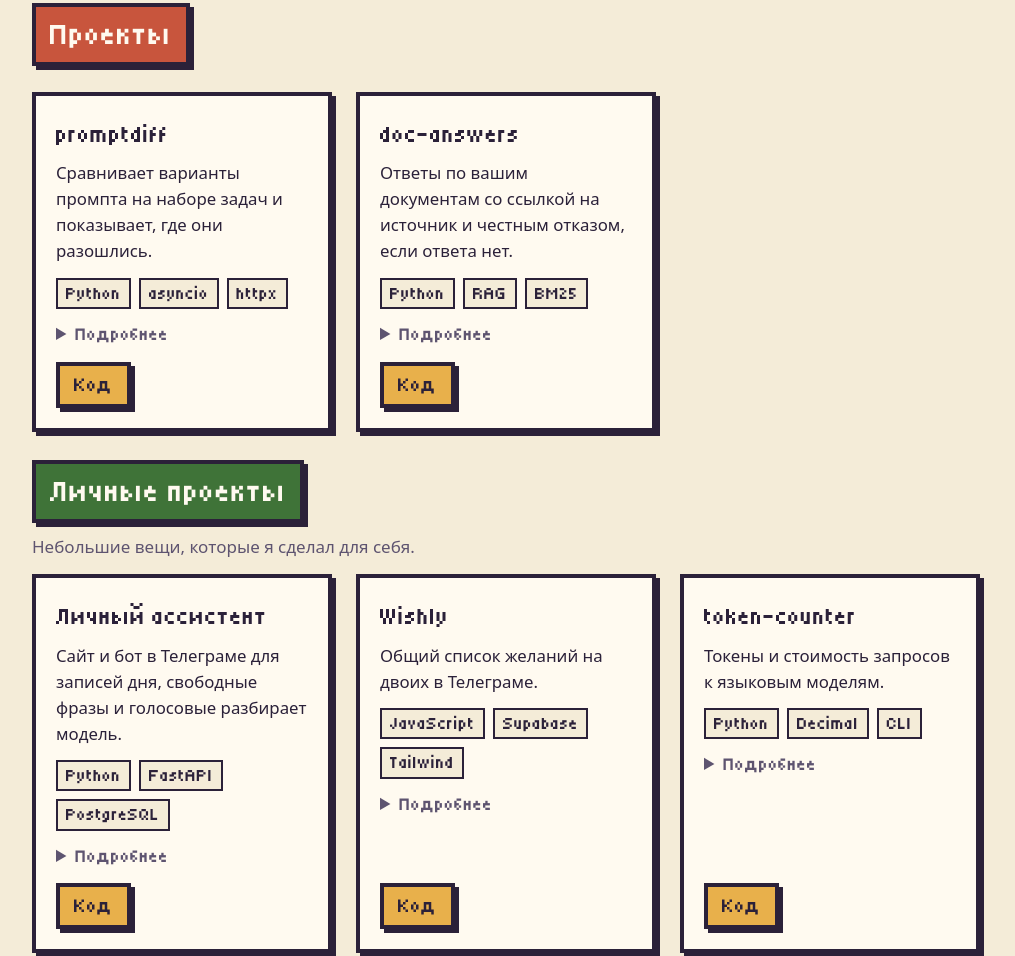
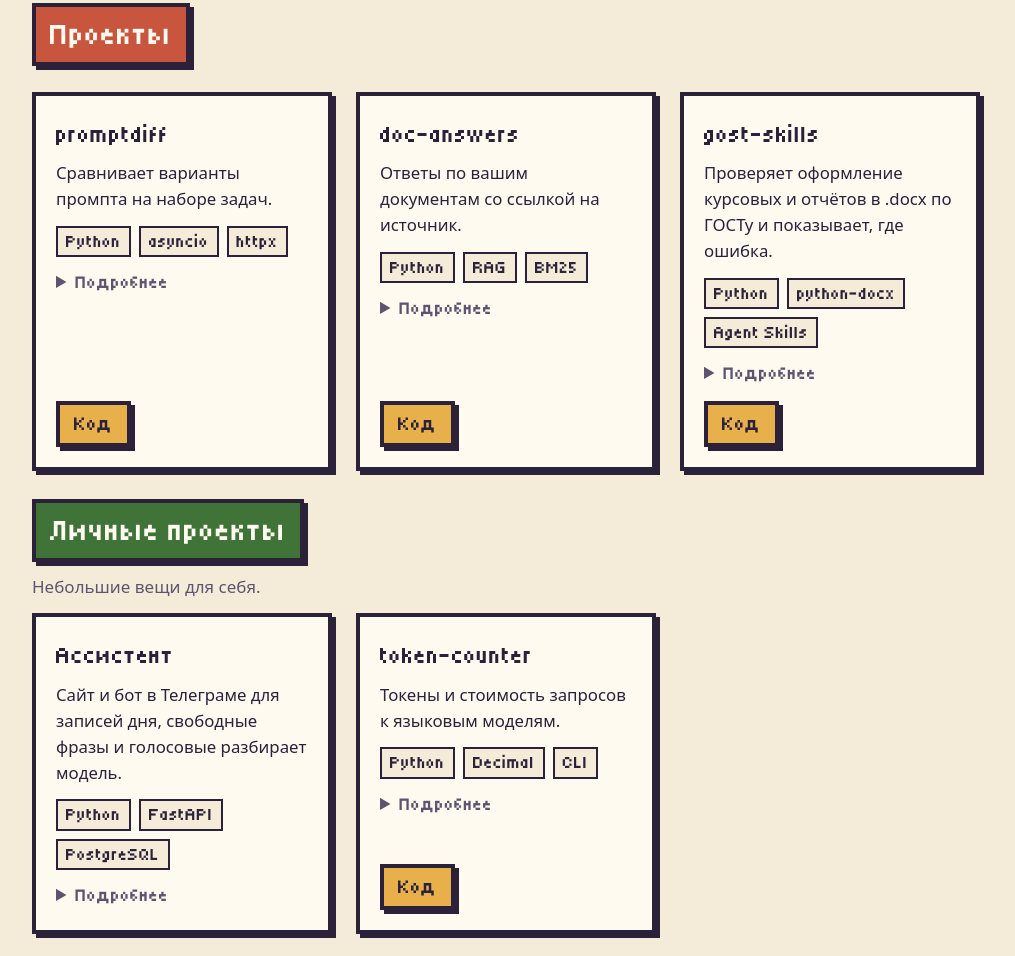
Before and after one commit to maarshir/maarshir.github.io, a website with bundled scripts: page index.html in a window 1280 px wide. Shown: the part 636-1592 px from the top of the page, without its empty margins (134-1149 px from the left). Built offline with nearby package versions, Linux system fonts and the light colour scheme.

Commit message:
index.html пересобран; README: gost-skills в разделе «Проекты», ссылка на код только у открытых

```diff
--- a/index.html
+++ b/index.html
@@ -4,7 +4,7 @@
 <meta charset="utf-8">
 <meta name="viewport" content="width=device-width, initial-scale=1">
 <title>Иван Капустин, разработчик</title>
-<meta name="description" content="Иван Капустин: веб-приложения, боты и автоматизация, расту в сторону ИИ-инженерии. Проекты promptdiff и doc-answers, резюме и контакты.">
+<meta name="description" content="Иван Капустин: веб-приложения, боты и автоматизация, расту в сторону ИИ-инженерии. Проекты promptdiff, doc-answers и gost-skills, резюме и контакты.">
 <meta name="color-scheme" content="light dark">
 <link rel="icon" href="favicon.svg" type="image/svg+xml">
 <link rel="stylesheet" href="fonts/tiny5.css">
@@ -80,38 +80,37 @@ document.documentElement.className = 'js' + (location.hash === '#town' ? ' town-
 <div class="cards">
 <article class="card" id="project-promptdiff">
 <h3>promptdiff</h3>
-<p class="card-line">Сравнивает варианты промпта на наборе задач и показывает, где они разошлись.</p>
+<p class="card-line">Сравнивает варианты промпта на наборе задач.</p>
 <ul class="tags" aria-label="Технологии"><li>Python</li><li>asyncio</li><li>httpx</li></ul>
 <details class="more"><summary>Подробнее</summary><p>Прогоняет несколько вариантов промпта по одним и тем же задачам и показывает, где ответы разошлись: на каких задачах один вариант прошёл проверки, а другой нет.</p><ul class="points"><li>Чёткие проверки ответов вместо оценки на глаз</li><li>Асинхронные запросы с повторами, ограничением частоты и паузой по retry-after</li><li>Кэш ответов на диске и цена каждого варианта через token-counter</li><li>Два поставщика: Anthropic и Groq с бесплатным уровнем</li></ul></details>
 <p class="card-links"><a class="btn" href="https://github.com/maarshir/promptdiff-" target="_blank" rel="noopener">Код</a></p>
 </article>
 <article class="card" id="project-doc-answers">
 <h3>doc-answers</h3>
-<p class="card-line">Ответы по вашим документам со ссылкой на источник и честным отказом, если ответа нет.</p>
+<p class="card-line">Ответы по вашим документам со ссылкой на источник.</p>
 <ul class="tags" aria-label="Технологии"><li>Python</li><li>RAG</li><li>BM25</li></ul>
 <details class="more"><summary>Подробнее</summary><p>Отвечает на вопросы по папке со своими документами строго по найденным кускам, со ссылкой на источник, а если ответа нет, так и говорит.</p><ul class="points"><li>Поиск BM25 по основам слов, без векторной базы</li><li>Ссылки модели на источники проверяются кодом после ответа</li><li>Набор вопросов отдельно проверяет поиск и ответы модели</li><li>Демонстрационный режим без ключа</li></ul></details>
 <p class="card-links"><a class="btn" href="https://github.com/maarshir/doc-answers" target="_blank" rel="noopener">Код</a></p>
+</article>
+<article class="card" id="project-gost-skills">
+<h3>gost-skills</h3>
+<p class="card-line">Проверяет оформление курсовых и отчётов в .docx по ГОСТу и показывает, где ошибка.</p>
+<ul class="tags" aria-label="Технологии"><li>Python</li><li>python-docx</li><li>Agent Skills</li></ul>
+<details class="more"><summary>Подробнее</summary><p>Навыки для ИИ-агентов со стандартом Agent Skills: Claude Code, Codex, Cursor и других. Скрипт читает готовый файл .docx и называет каждое нарушение ГОСТ 7.32 с номером абзаца и пунктом стандарта.</p><ul class="points"><li>Поля, шрифт, интервалы, заголовки, подписи рисунков и таблиц, ссылки на источники</li><li>Свойства текста ищутся по цепочке стилей, как их видит Word</li><li>Настройки под методичку в TOML поверх профиля ГОСТ</li><li>Тесты на файлах, собранных кодом, и проверка SKILL.md по спецификации</li></ul></details>
+<p class="card-links"><a class="btn" href="https://github.com/maarshir/gost-skills" target="_blank" rel="noopener">Код</a></p>
 </article>
 </div>
 </section>
 
 <section id="personal" aria-labelledby="personal-title">
 <h2 id="personal-title" class="section-title section-title-quiet">Личные проекты</h2>
-<p class="section-note">Небольшие вещи, которые я сделал для себя.</p>
+<p class="section-note">Небольшие вещи для себя.</p>
 <div class="cards">
 <article class="card" id="project-assistant">
-<h3>Личный ассистент</h3>
+<h3>Ассистент</h3>
 <p class="card-line">Сайт и бот в Телеграме для записей дня, свободные фразы и голосовые разбирает модель.</p>
 <ul class="tags" aria-label="Технологии"><li>Python</li><li>FastAPI</li><li>PostgreSQL</li></ul>
 <details class="more"><summary>Подробнее</summary><p>Сайт и бот в Телеграме для режима дня: модель разбирает свободные фразы в действия с записями дня через JSON.</p><ul class="points"><li>Защита от ошибок модели при разборе JSON</li><li>Доступ только для владельца, проверка секрета вебхука</li><li>Вечерние вопросы и напоминания от бота</li></ul></details>
-<p class="card-links"><a class="btn" href="https://github.com/maarshir/assistant" target="_blank" rel="noopener">Код</a></p>
-</article>
-<article class="card" id="project-wishly">
-<h3>Wishly</h3>
-<p class="card-line">Общий список желаний на двоих в Телеграме.</p>
-<ul class="tags" aria-label="Технологии"><li>JavaScript</li><li>Supabase</li><li>Tailwind</li></ul>
-<details class="more"><summary>Подробнее</summary><p>Мини-приложение в Телеграме, где двое ведут общий список желаний: подарки, места и рестораны с фото, ценами и уровнем «хочу».</p><ul class="points"><li>Изменения второго человека появляются сразу</li><li>Экранирование пользовательских данных и тесты на Node</li></ul></details>
-<p class="card-links"><a class="btn" href="https://github.com/maarshir/Wishly" target="_blank" rel="noopener">Код</a></p>
 </article>
 <article class="card" id="project-token-counter">
 <h3>token-counter</h3>
@@ -166,7 +165,7 @@ document.documentElement.className = 'js' + (location.hash === '#town' ? ' town-
 </section>
 <!-- cv:end -->
 <section class="to-town" aria-label="Пасхалка">
-<p>Все проекты выше можно найти и по-другому: они стоят домами в маленьком пиксельном городке, по которому ходит персонаж.</p>
+<p>Проекты выше можно найти и по-другому: они стоят домами в маленьком пиксельном городке, по которому ходит персонаж.</p>
 <a class="btn" href="#town">Погулять по пиксельному городку</a>
 </section>
 </main>
```
Also changed, not shown: README.md.
